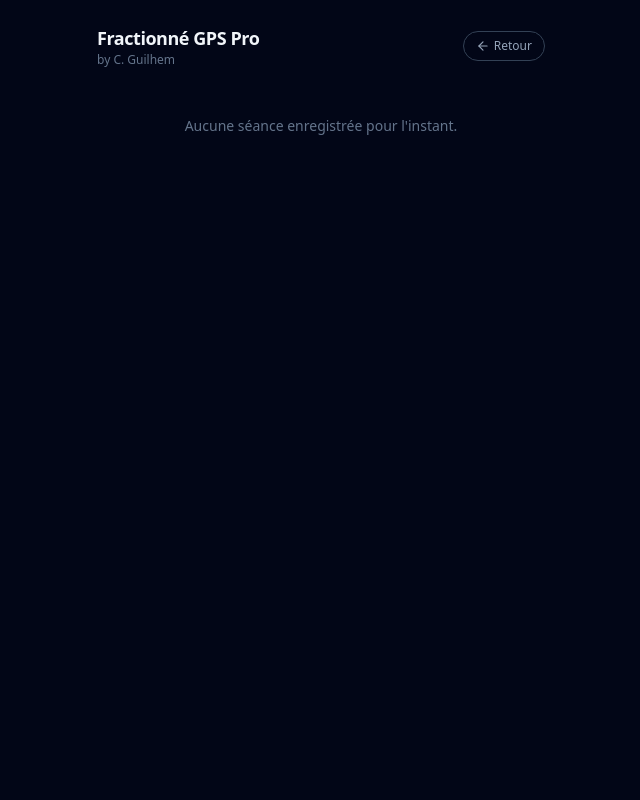
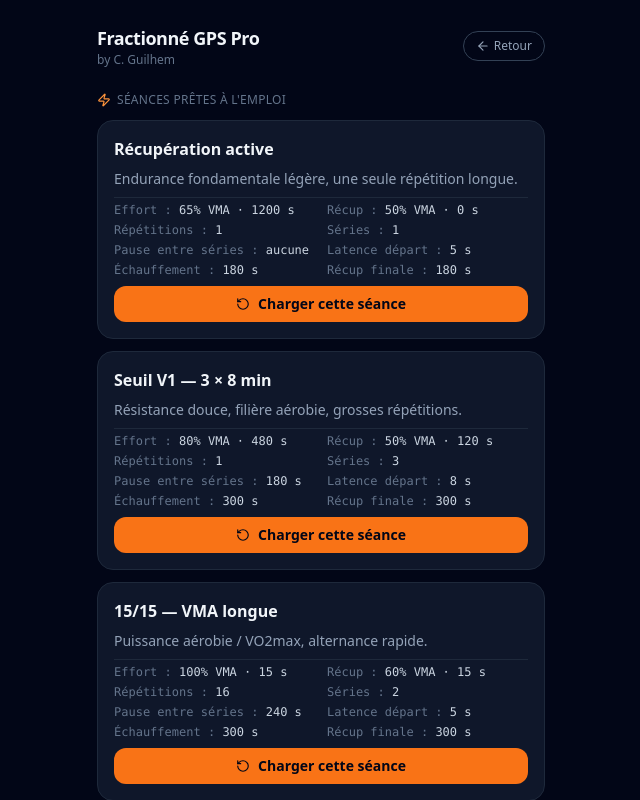
Before and after one commit to Estawa/fractionne-gps-pro, a React (Vite) app: page / in a window 1280 px wide. Both pictures are taken after a click on the button "Bibliothèque". Shown: the top 800 px of the page, without its empty margins (319-959 px from the left). Built offline with nearby package versions, Linux system fonts and the light colour scheme.

Commit message:
Add files via upload

```diff
--- a/src/FractionneGPS.jsx
+++ b/src/FractionneGPS.jsx
@@ -5,6 +5,7 @@ import {
   BookOpen, Save, Trash2, ArrowLeft, Check
 } from "lucide-react";
 import { storage } from "./storage.js";
+import { PRESETS } from "./presets.js";
 
 // ---------- Constantes & helpers ----------
 
@@ -170,6 +171,14 @@ function segmentCharge(distMeters, timeSec, vmaKmh) {
   const avgSpeed = (distMeters / timeSec) * 3.6;
   const avgPct = (avgSpeed / vmaKmh) * 100;
   return (avgPct / 100) * (timeSec / 60);
+}
+
+// Convertit une distance cible (m) à une allure %VMA donnée en durée (s), selon la VMA de l'utilisateur
+function distanceToSeconds(distMeters, pctVma, vmaKmh) {
+  const speedKmh = vmaKmh * (pctVma / 100);
+  if (speedKmh <= 0) return 0;
+  const speedMs = (speedKmh * 1000) / 3600;
+  return distMeters / speedMs;
 }
 
 // ---------- Composant principal ----------
@@ -433,6 +442,32 @@ export default function FractionneGPS() {
     setScreen("config");
   }
 
+  function loadPresetConfig(preset) {
+    const c = preset.config || {};
+    setEffortPct(c.effortPct ?? 100);
+    setRecupPct(c.recupPct ?? 50);
+    // Séances à distance fixe (ex. fartlek) : la durée de chaque phase est calculée
+    // à partir de la VMA déjà saisie, pour que la séance s'adapte au niveau de chacun.
+    if (c.workDistM != null) {
+      setWorkSec(Math.round(distanceToSeconds(c.workDistM, c.effortPct ?? 100, vma)));
+    } else {
+      setWorkSec(c.workSec ?? 30);
+    }
+    if (c.restDistM != null) {
+      setRestSec(Math.round(distanceToSeconds(c.restDistM, c.recupPct ?? 50, vma)));
+    } else {
+      setRestSec(c.restSec ?? 30);
+    }
+    setReps(c.reps ?? 9);
+    setSeries(c.series ?? 3);
+    setRestSeriesSec(c.restSeriesSec ?? 180);
+    setWarmupSec(c.warmupSec ?? 0);
+    setFinalRecupSec(c.finalRecupSec ?? 0);
+    setStartLatencySec(c.startLatencySec ?? 8);
+    // La VMA n'est pas modifiée : la séance s'adapte au niveau déjà renseigné.
+    setScreen("config");
+  }
+
   async function deleteSession(id) {
     try { await storage.delete(id); } catch (e) { /* ignoré */ }
     loadLibrary();
@@ -589,7 +624,39 @@ export default function FractionneGPS() {
       </header>
 
       {screen === "library" && (
-        <div className="w-full max-w-md space-y-3">
+        <div className="w-full max-w-md space-y-6">
+          <div className="space-y-3">
+            <p className="text-xs uppercase tracking-wide text-slate-500 flex items-center gap-1.5">
+              <Zap size={14} className="text-orange-400" /> Séances prêtes à l'emploi
+            </p>
+            {PRESETS.map(p => (
+              <div key={p.id} className="bg-slate-900 rounded-2xl border border-slate-800 p-4 space-y-2">
+                <p className="font-semibold text-slate-100">{p.title}</p>
+                <p className="text-sm text-slate-400">{p.description}</p>
+                <dl className="grid grid-cols-2 gap-x-3 gap-y-1 text-xs text-slate-300 font-mono pt-1 border-t border-slate-800">
+                  <div><dt className="inline text-slate-500">Effort : </dt><dd className="inline">{p.config.effortPct}% VMA{p.config.workDistM != null ? ` · ${p.config.workDistM} m` : ` · ${p.config.workSec} s`}</dd></div>
+                  <div><dt className="inline text-slate-500">Récup : </dt><dd className="inline">{p.config.recupPct}% VMA{p.config.restDistM != null ? ` · ${p.config.restDistM} m` : ` · ${p.config.restSec} s`}</dd></div>
+                  <div><dt className="inline text-slate-500">Répétitions : </dt><dd className="inline">{p.config.reps}</dd></div>
+                  <div><dt className="inline text-slate-500">Séries : </dt><dd className="inline">{p.config.series}</dd></div>
+                  <div><dt className="inline text-slate-500">Pause entre séries : </dt><dd className="inline">{p.config.restSeriesSec > 0 ? `${p.config.restSeriesSec} s` : "aucune"}</dd></div>
+                  <div><dt className="inline text-slate-500">Latence départ : </dt><dd className="inline">{p.config.startLatencySec > 0 ? `${p.config.startLatencySec} s` : "aucune"}</dd></div>
+                  <div><dt className="inline text-slate-500">Échauffement : </dt><dd className="inline">{p.config.warmupSec > 0 ? `${p.config.warmupSec} s` : "aucun"}</dd></div>
+                  <div><dt className="inline text-slate-500">Récup finale : </dt><dd className="inline">{p.config.finalRecupSec > 0 ? `${p.config.finalRecupSec} s` : "aucune"}</dd></div>
+                </dl>
+                <button
+                  onClick={() => loadPresetConfig(p)}
+                  className="w-full mt-1 bg-orange-500 text-slate-950 text-sm font-semibold rounded-xl py-2 flex items-center justify-center gap-2"
+                >
+                  <RotateCcw size={14} /> Charger cette séance
+                </button>
+              </div>
+            ))}
+          </div>
+
+          <div className="space-y-3">
+            <p className="text-xs uppercase tracking-wide text-slate-500 flex items-center gap-1.5">
+              <BookOpen size={14} className="text-sky-400" /> Mes séances
+            </p>
             {libraryLoading && (
               <p className="text-sm text-slate-500 text-center py-6">Chargement de la bibliothèque…</p>
             )}
@@ -635,6 +702,7 @@ export default function FractionneGPS() {
               </button>
             </div>
             ))}
+          </div>
         </div>
       )}
 
--- /dev/null
+++ b/src/presets.js
@@ -0,0 +1,93 @@
+// Séances prêtes à l'emploi — configurations fixes (hors VMA, qui reste celle de l'utilisateur).
+// Chaque séance s'adapte donc automatiquement au niveau de la personne qui la charge.
+
+export const PRESETS = [
+  {
+    id: "preset-recup-continu",
+    title: "Récupération active",
+    description: "Endurance fondamentale légère, une seule répétition longue.",
+    config: {
+      effortPct: 65, recupPct: 50,
+      workSec: 1200, restSec: 0,
+      reps: 1, series: 1, restSeriesSec: 0,
+      warmupSec: 180, finalRecupSec: 180, startLatencySec: 5,
+    },
+  },
+  {
+    id: "preset-seuil-v1-3x8",
+    title: "Seuil V1 — 3 × 8 min",
+    description: "Résistance douce, filière aérobie, grosses répétitions.",
+    config: {
+      effortPct: 80, recupPct: 50,
+      workSec: 480, restSec: 120,
+      reps: 1, series: 3, restSeriesSec: 180,
+      warmupSec: 300, finalRecupSec: 300, startLatencySec: 8,
+    },
+  },
+  {
+    id: "preset-15-15",
+    title: "15/15 — VMA longue",
+    description: "Puissance aérobie / VO2max, alternance rapide.",
+    config: {
+      effortPct: 100, recupPct: 60,
+      workSec: 15, restSec: 15,
+      reps: 16, series: 2, restSeriesSec: 240,
+      warmupSec: 300, finalRecupSec: 300, startLatencySec: 5,
+    },
+  },
+  {
+    id: "preset-30-30",
+    title: "30/30 — VMA courte",
+    description: "Puissance maximale aérobie, format classique.",
+    config: {
+      effortPct: 108, recupPct: 50,
+      workSec: 30, restSec: 30,
+      reps: 10, series: 3, restSeriesSec: 180,
+      warmupSec: 300, finalRecupSec: 300, startLatencySec: 8,
+    },
+  },
+  {
+    id: "preset-resistance-dure",
+    title: "Résistance dure — 2 × (5 × 1 min)",
+    description: "Tolérance lactique, efforts soutenus d'une minute, récup 1 min entre reps, 5 min entre les 2 séries.",
+    config: {
+      effortPct: 90, recupPct: 50,
+      workSec: 60, restSec: 60,
+      reps: 5, series: 2, restSeriesSec: 180,
+      warmupSec: 300, finalRecupSec: 300, startLatencySec: 8,
+    },
+  },
+  {
+    id: "preset-sprint",
+    title: "Sprints — 10 × 15 s",
+    description: "Puissance / vitesse, filière anaérobie alactique.",
+    config: {
+      effortPct: 130, recupPct: 40,
+      workSec: 15, restSec: 45,
+      reps: 10, series: 1, restSeriesSec: 0,
+      warmupSec: 300, finalRecupSec: 180, startLatencySec: 8,
+    },
+  },
+  {
+    id: "preset-fartlek-150-250",
+    title: "Fartlek 150m/250m",
+    description: "9 alternances de 150m à 100% VMA et 250m à 65% VMA, en continu (3 blocs de 1200m).",
+    config: {
+      effortPct: 100, recupPct: 65,
+      workDistM: 150, restDistM: 250,
+      reps: 9, series: 1, restSeriesSec: 0,
+      warmupSec: 300, finalRecupSec: 300, startLatencySec: 8,
+    },
+  },
+  {
+    id: "preset-fartlek-50-150",
+    title: "Fartlek 50m/150m",
+    description: "18 alternances de 50m à 110% VMA (sprint) et 150m à 70% VMA, en continu (3 blocs de 1200m).",
+    config: {
+      effortPct: 110, recupPct: 70,
+      workDistM: 50, restDistM: 150,
+      reps: 18, series: 1, restSeriesSec: 0,
+      warmupSec: 300, finalRecupSec: 300, startLatencySec: 8,
+    },
+  },
+];
```
Lines whose indentation alone changed are shown as unchanged.
